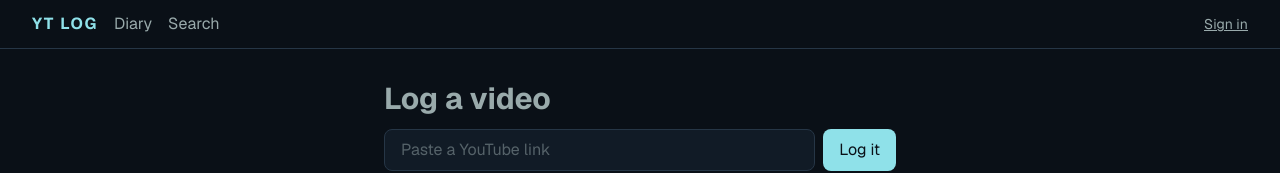
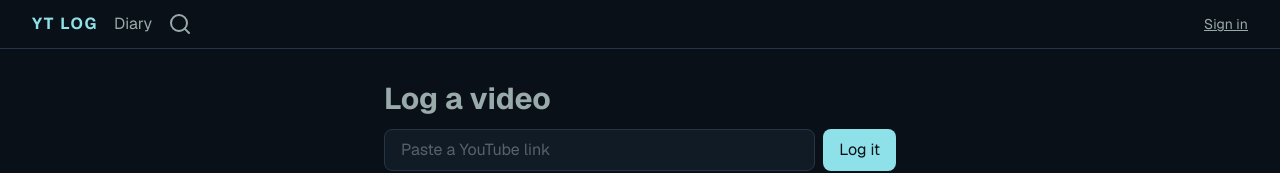
Before and after one commit to crabbeleo/yt_rater, a Next.js app: page / in a window 1280 px wide. Shown: the top 173 px of the page. Built offline with nearby package versions, Linux system fonts and the light colour scheme; no server answers; the database is empty.

Commit message:
add search icon

```diff
--- a/components/Nav.tsx
+++ b/components/Nav.tsx
@@ -6,9 +6,10 @@ import { usePathname, useRouter } from "next/navigation";
 import { createClient } from "@/lib/supabase/client";
 import { useCurrentUser } from "@/lib/useCurrentUser";
 import SettingsIcon from "./SettingsIcon";
+import SearchIcon from "./SearchIcon";
 
 export default function Nav() {
-  const { userId, email, username } = useCurrentUser();
+  const { userId, username } = useCurrentUser();
   const [unread, setUnread] = useState<number>(0);
   const router = useRouter();
   const pathname = usePathname();
@@ -57,7 +58,7 @@ export default function Nav() {
         YT Log
       </Link>
       <Link href="/diary">Diary</Link>
-      <Link href="/search">Search</Link>
+      <Link href="/search"><SearchIcon /></Link>
       {userId && (
         <Link href="/notifications" className="inline-flex items-center gap-1">
           Notifications
--- /dev/null
+++ b/components/SearchIcon.tsx
@@ -0,0 +1,19 @@
+export default function SearchIcon({ className }: { className?: string }) {
+    return (
+        <svg
+            xmlns="http://w3.org"
+            height="24"
+            viewBox="0 0 24 24"
+            width="24"
+            fill="none"
+            stroke="currentColor"
+            className={className}
+            strokeWidth="2"
+            strokeLinecap="round"
+            strokeLinejoin="round">
+
+            <circle cx="11" cy="11" r="8"></circle>
+            <line x1="21" y1="21" x2="16.65" y2="16.65"></line>
+        </svg>
+    );
+}
```
